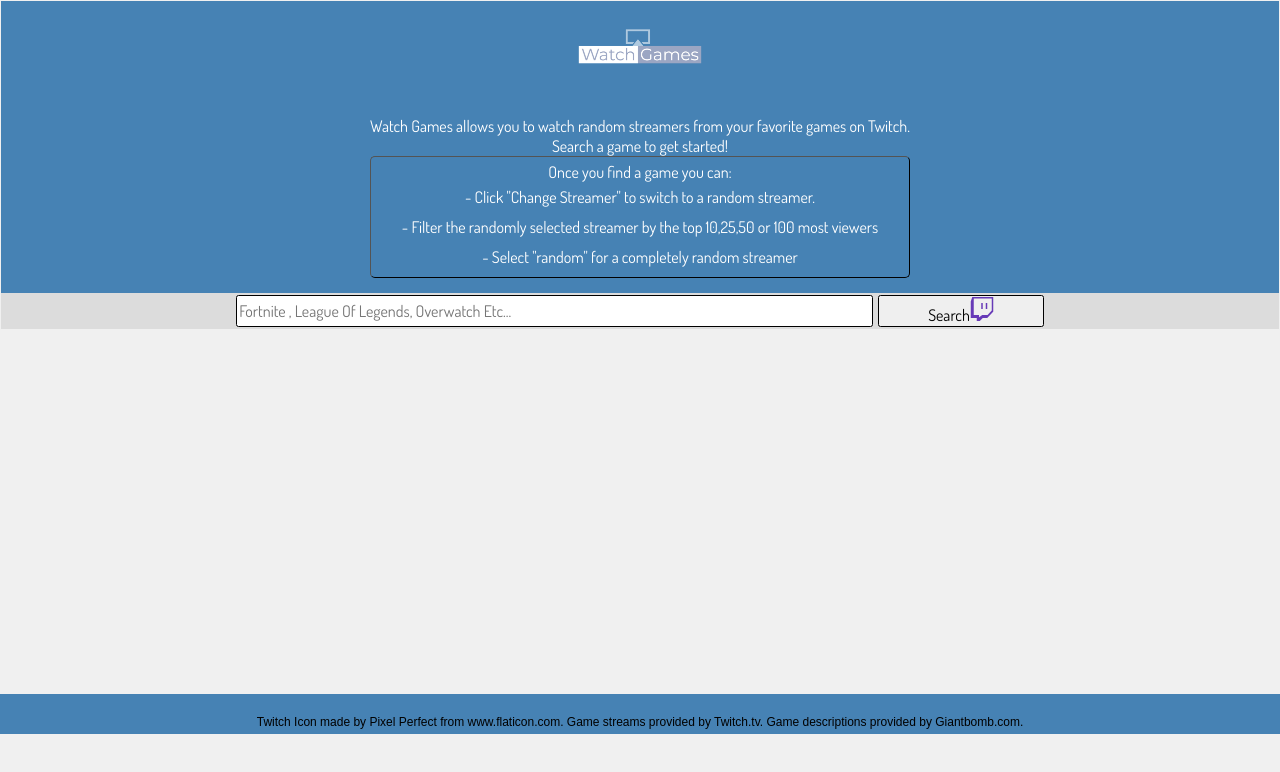
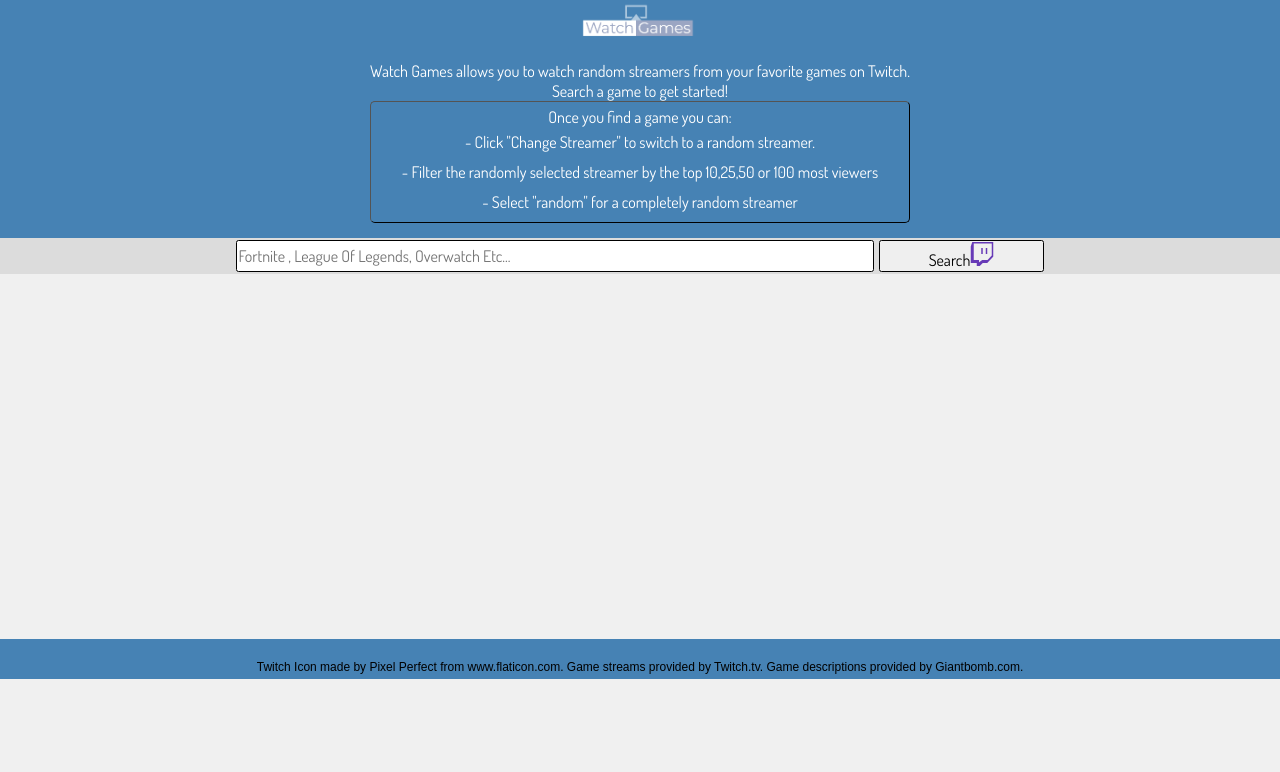
Before and after one commit to KevinSmhevin/watch-games, a website: page index.html in a window 1280 px wide. Drawn offline with nearby package versions, Linux system fonts and the light colour scheme.

Commit message:
updated banner

```diff
--- a/index.html
+++ b/index.html
@@ -10,7 +10,7 @@
   <body class='background'>
     <div class="top-container">
       <header>
-          <h1><img src="pics/WatchGames.png" alt="" class="header-banner"></h1>
+          <h1><img src="pics/WatchGames2.png" alt="" class="header-banner"></h1>
       </header>
       <button type="button" class="guide-button" aria-live="assertive" hidden>Getting Started Guide</button>
       <div class ="guide-description">
--- a/index.js
+++ b/index.js
@@ -135,7 +135,7 @@
 
 function renderGiantBombResult(result) {
   return `
-        <div class="game-summary"> ${result.name} Summary:
+        <div class="game-summary"> ${result.name} Summary:<br><br>
             ${result.deck}
         </div>
         `;
--- a/main.css
+++ b/main.css
@@ -24,11 +24,10 @@
   flex-direction: column;
   justify-content: center;
   background-color: steelblue;
-  margin: 1px;
 }
 
 .header-banner {
-  width: 75%;
+  width: 50%;
 }
 
 header {
@@ -322,7 +321,8 @@
 @media only screen and (min-width: 850px) {
 
   .header-banner {
-    width: 25%;
+    max-width: 12.5%;
+    height: auto;
   }
 
   .guide-description {
```
Also changed, not shown: pics/WatchGames2.png (added).
